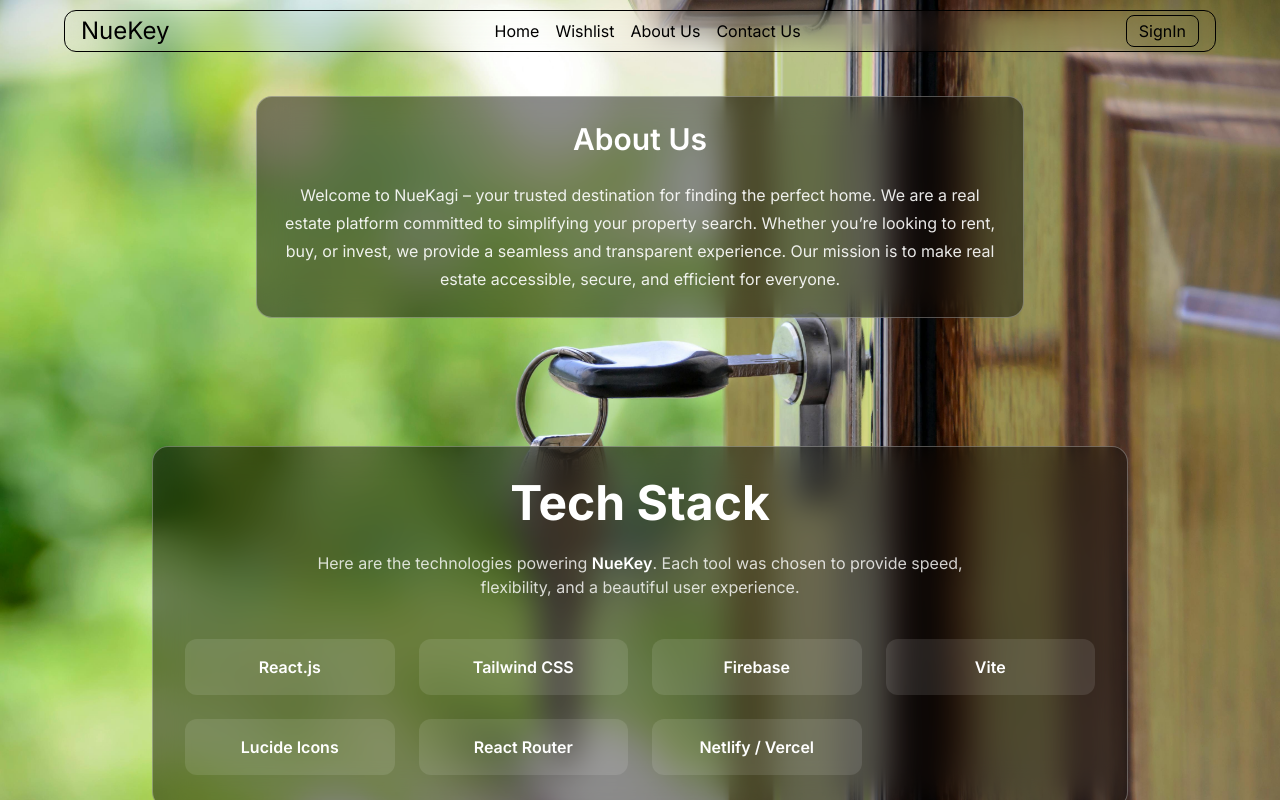
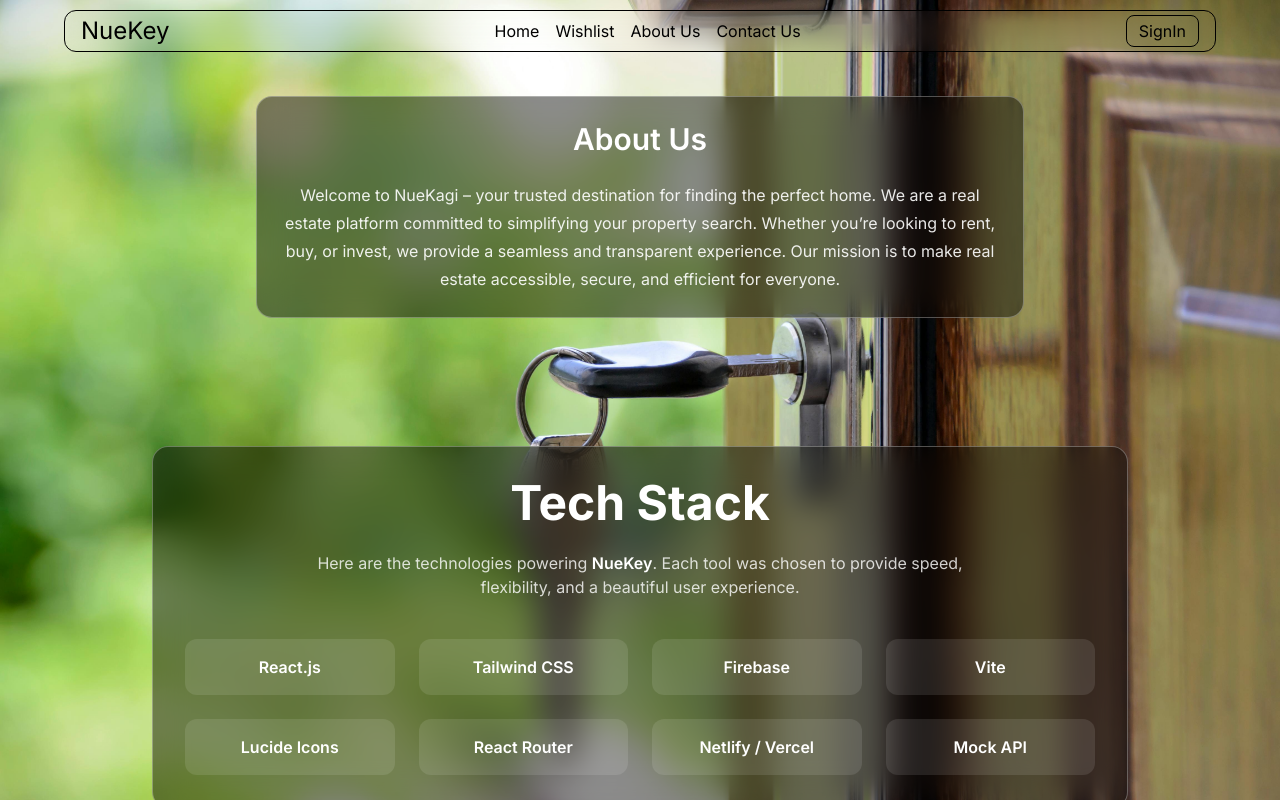
Before and after one commit to Akshith17323/NueKey, a React (Vite) app: page /aboutus in a window 1280 px wide. Built offline with nearby package versions, Linux system fonts and the light colour scheme.

Commit message:
added vecel.json ot deat error 404

```diff
--- a/src/Components/TechStacks.jsx
+++ b/src/Components/TechStacks.jsx
@@ -33,6 +33,9 @@ function TechStacks() {
                 <div className="p-4 rounded-xl bg-white/10 hover:bg-white/20 transition text-center">
                     <p className="font-semibold text-white">Netlify / Vercel</p>
                 </div>
+                <div className="p-4 rounded-xl bg-white/10 hover:bg-white/20 transition text-center">
+                    <p className="font-semibold text-white">Mock API</p>
+                </div>
                 </div>
             </div>
             </div>
```
Also changed, not shown: vercel.json (added).
